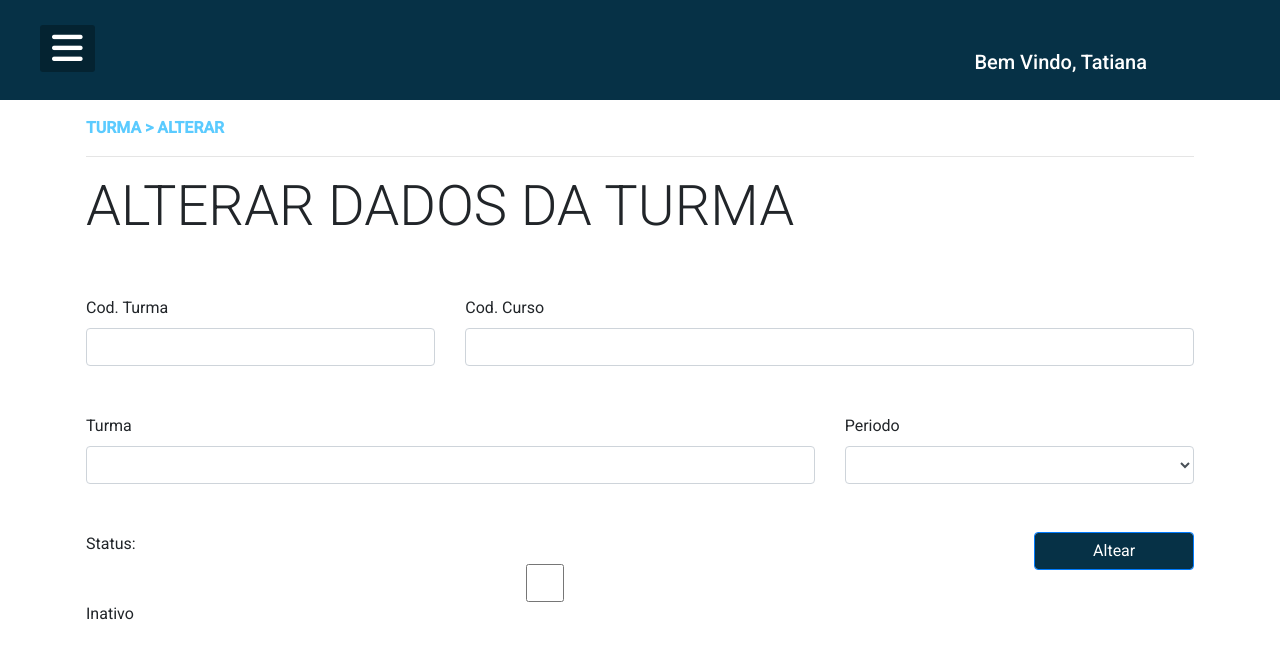
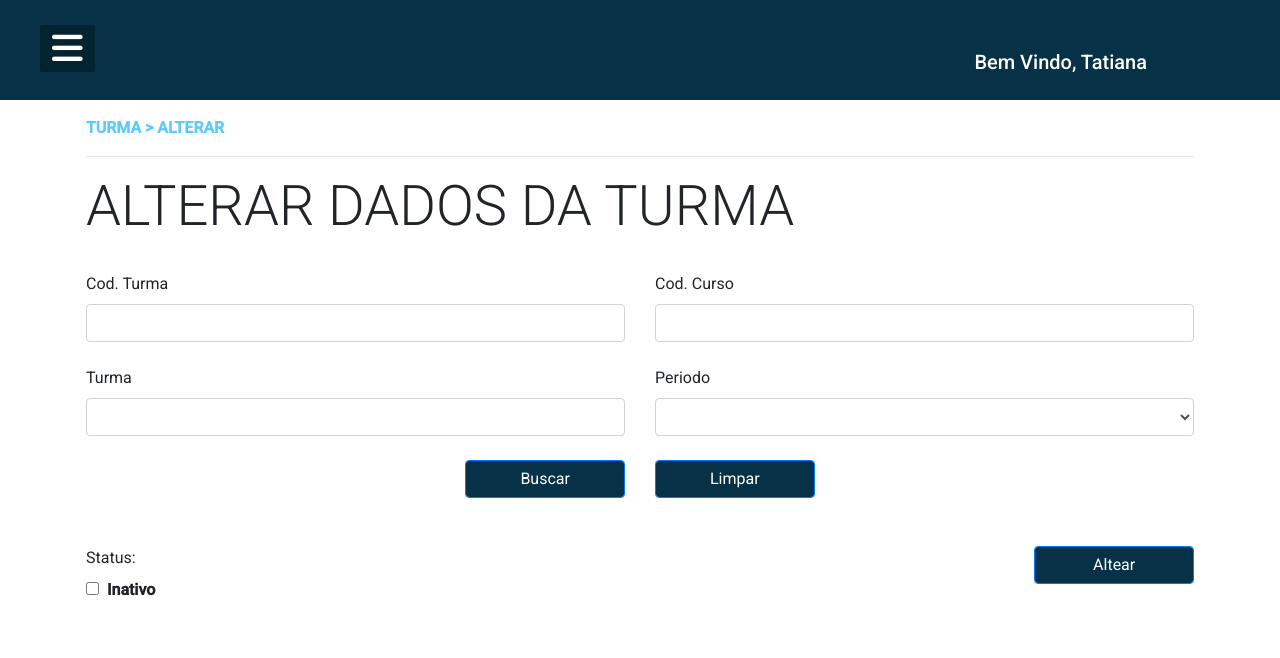
Before and after one commit to jclaudior/SAGAR_ANGULAR, an Angular app: page /turmaAlterar in a window 1280 px wide. Shown: the top 658 px of the page. Built offline with nearby package versions, Linux system fonts and the light colour scheme.

Commit message:
TestandoTurma1.5

```diff
--- a/src/app/turma/turma-alterar/turma-alterar.component.html
+++ b/src/app/turma/turma-alterar/turma-alterar.component.html
@@ -2,19 +2,19 @@
 <hr>
 <h6 class="display-4">ALTERAR DADOS DA TURMA</h6>
 <div class="row">
-    <div class="col-4 mt-5">
+    <div class="col-6 mt-4">
       <label>Cod. Turma</label>
       <input class="form-control">
     </div>
-    <div class="col-8 mt-5">
+    <div class="col-6 mt-4">
       <label>Cod. Curso</label>
       <input class="form-control" type="text" [(ngModel)]="turma.cdCurso" name="cdCurso">
     </div>
-    <div class="col-8 mt-5">
+    <div class="col-6 mt-4">
       <label>Turma</label>
       <input class="form-control" type="text" [(ngModel)]="turma.turma" name="turma">
     </div>
-    <div class="col-4 mt-5">
+    <div class="col-6 mt-4">
       <label>Periodo</label>
       <!--<input class="form-control" type="text" [(ngModel)]="turma.periodo" name="periodo">-->
       <select class="form-control" [(ngModel)]="turma.periodo" name="periodo">
@@ -23,12 +23,19 @@
         <option value="Diurno">Diurno</option>
       </select>
     </div>
+    <div class="col-4"></div>
+    <div class="col-2 mt-4">
+      <button class="btn-primary form-control" (click)="buscarTurma()">Buscar</button>
+    </div>
+    <div class="col-2 mt-4">
+      <button class="btn-primary form-control" (click)="limparTurma()">Limpar</button>
+    </div>
     <div class="col-10 mt-5">
       <label>Status:</label>
-      <input class="form-control" type="checkbox" [(ngModel)]="turma.status" name="status">
-      <label>Inativo</label>
+      <br><input type="checkbox" [(ngModel)]="turma.status" name="status">
+      <label>&nbsp;&nbsp;<b>Inativo</b></label>
     </div>
     <div class="col-2 mt-5">
-      <button class="btn btn-primary form-control" (click)="cadastrarTurma()">Altear</button>
+      <button class="btn btn-primary form-control" (click)="alterarTurma()">Altear</button>
     </div>
 </div>
```
Also changed, not shown: src/styles.css (+14 -2 lines).
